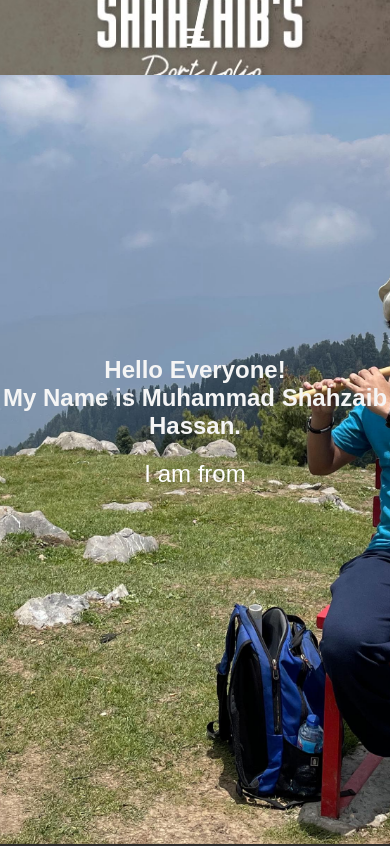
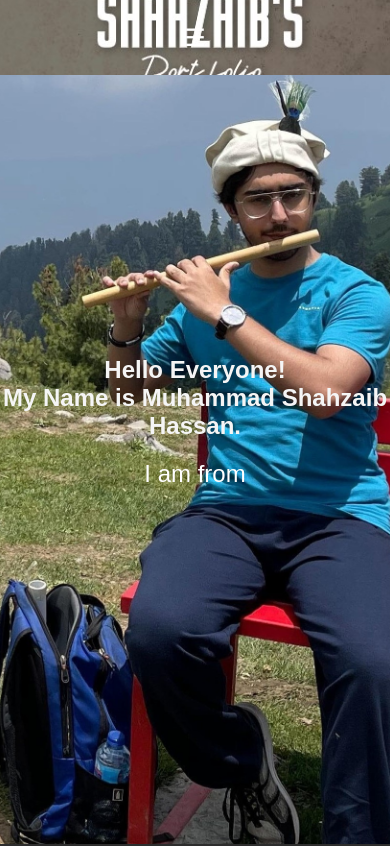
Before and after one commit to Shahzaib70456/Portfolio, a plain HTML site: page index.html in a window 390 px wide. Shown: the top 846 px of the page. Drawn offline with Linux system fonts and the light colour scheme.

Commit message:
Update style.css

```diff
--- a/style.css
+++ b/style.css
@@ -140,7 +140,7 @@ ul li a:hover {
     }
 
     .header img {
-        width: 75%;
+        width: 70%;
     }
 }
 
@@ -234,7 +234,21 @@ html {
     #about h2, #about p {
         font-size: 24px;
     }
+
+
 }
+
+@media (max-width: 450px) {
+    #about {
+        background-image: url(images/shazzybg.jpeg);
+        background-size: cover;
+        background-position: center center;  /* Ensure proper alignment */
+        text-align: center;
+        color: #f5f5f5;
+    }
+
+}
+
 
 /* ---------------------------------------------------------------------------------------------------------------------------------------------------------------- */
 /* ---------------------------------------------------------------------------------------------------------------------------------------------------------------- */
```
